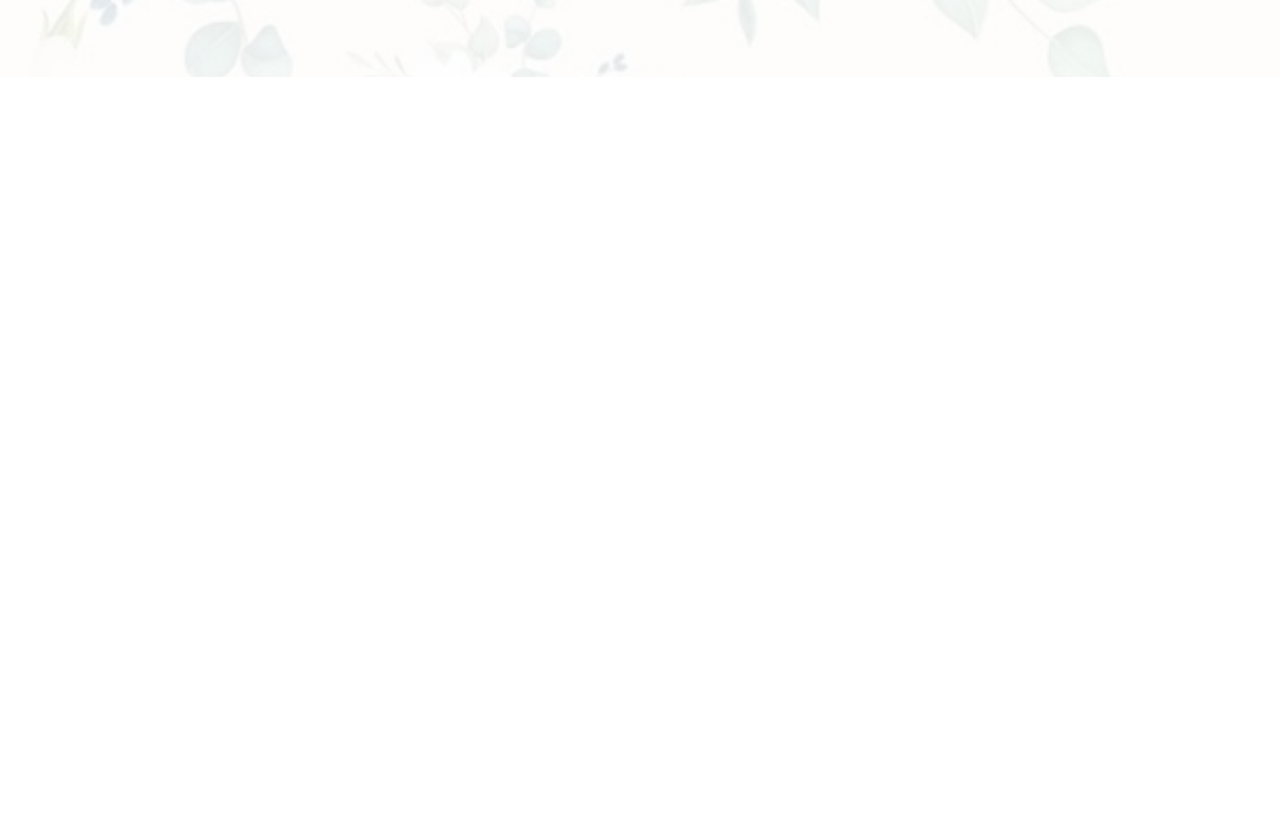
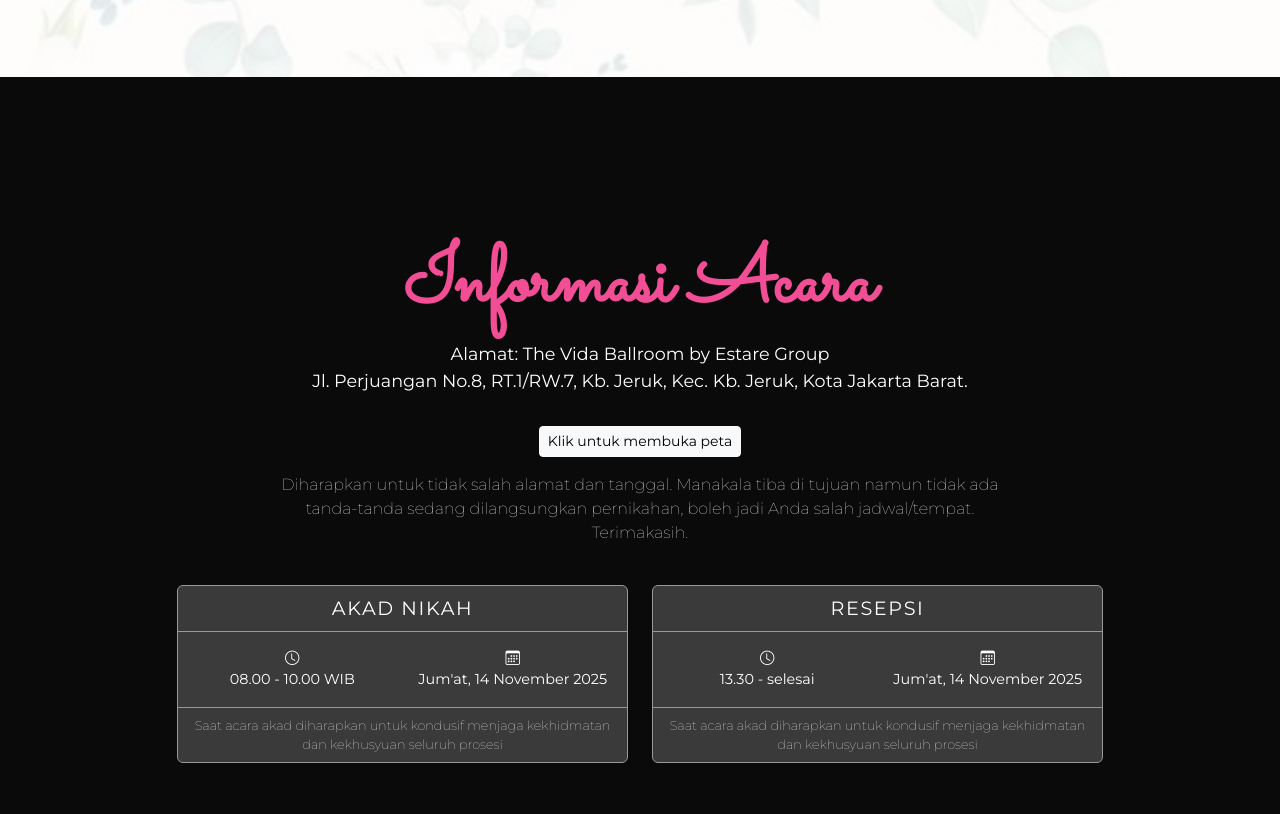
Before and after one commit to syahril991/syahrilnisa-wedding, a plain HTML site: page index.html in a window 1280 px wide. Shown: the part 1646-2460 px from the top of the page. Before the commit the page ends 2000 px from the top, so only its background shows below. Drawn offline with nearby package versions, Linux system fonts and the light colour scheme.

Commit message:
menambahkan peta dkk

```diff
--- a/index.html
+++ b/index.html
@@ -105,6 +105,64 @@
       </div>
     </section>
 
+    <section id="info" class="info">
+      <div class="container">
+        <div class="row justify-content-center">
+          <div class="col-md-8 col-10 text-center">
+            <h2>Informasi Acara</h2>
+            <p class="alamat">
+              Alamat: The Vida Ballroom by Estare Group <br />
+              Jl. Perjuangan No.8, RT.1/RW.7, Kb. Jeruk, Kec. Kb. Jeruk, Kota Jakarta Barat.
+            </p>
+            <a href="https://maps.app.goo.gl/kSh4EGof3NoPzrTb6" target="_blank" class="btn btn-light btn-sm my-3">Klik untuk membuka peta</a>
+            <p class="description">
+              Diharapkan untuk tidak salah alamat dan tanggal. Manakala tiba di tujuan namun tidak ada tanda-tanda sedang dilangsungkan pernikahan, boleh jadi Anda salah jadwal/tempat. <br />
+              Terimakasih.
+            </p>
+          </div>
+        </div>
+
+        <div class="row justify-content-center mt-4">
+          <div class="col-md-5 col-10">
+            <div class="card text-center text-bg-light mb-5">
+              <div class="card-header">Akad Nikah</div>
+              <div class="card-body">
+                <div class="row justify-content-center">
+                  <div class="col-md-6">
+                    <i class="bi bi-clock d-block"></i>
+                    <span>08.00 - 10.00 WIB</span>
+                  </div>
+                  <div class="col-md-6">
+                    <i class="bi bi-calendar3 d-block"></i>
+                    <span>Jum'at, 14 November 2025</span>
+                  </div>
+                </div>
+              </div>
+              <div class="card-footer">Saat acara akad diharapkan untuk kondusif menjaga kekhidmatan dan kekhusyuan seluruh prosesi</div>
+            </div>
+          </div>
+          <div class="col-md-5 col-10">
+            <div class="card text-center text-bg-light">
+              <div class="card-header">Resepsi</div>
+              <div class="card-body">
+                <div class="row justify-content-center">
+                  <div class="col-md-6">
+                    <i class="bi bi-clock d-block"></i>
+                    <span>13.30 - selesai</span>
+                  </div>
+                  <div class="col-md-6">
+                    <i class="bi bi-calendar3 d-block"></i>
+                    <span>Jum'at, 14 November 2025</span>
+                  </div>
+                </div>
+              </div>
+              <div class="card-footer">Saat acara akad diharapkan untuk kondusif menjaga kekhidmatan dan kekhusyuan seluruh prosesi</div>
+            </div>
+          </div>
+        </div>
+      </div>
+    </section>
+
     <script src="https://cdn.jsdelivr.net/npm/bootstrap@5.3.2/dist/js/bootstrap.bundle.min.js" integrity="sha384-C6RzsynM9kWDrMNeT87bh95OGNyZPhcTNXj1NW7RuBCsyN/o0jlpcV8Qyq46cDfL" crossorigin="anonymous"></script>
 
     <script>
--- a/style.css
+++ b/style.css
@@ -137,6 +137,51 @@ body {
   color: var(--pink);
 }
 
+.info {
+  background-color: var(--bg);
+  color: white;
+  padding-top: 10rem;
+  padding-bottom: 8rem;
+}
+
+.info h2 {
+  color: var(--pink);
+  font-family: "Sacramento";
+  font-size: 5rem;
+  font-weight: bold;
+}
+
+.info .alamat {
+  font-size: 1.1rem;
+}
+
+.info .description {
+  font-size: 1rem;
+  font-weight: 300;
+}
+
+.info .card {
+  background-color: rgba(255, 255, 255, 0.2) !important;
+  color: white !important;
+  border: 1px solid #999;
+}
+
+.info .card-header {
+  border-bottom: 1px solid #999;
+  text-transform: uppercase;
+  letter-spacing: 0.1rem;
+}
+
+.info .card-body {
+  font-size: 0.9rem;
+}
+
+.info .card-footer {
+  border-top: 1px solid #999;
+  font-size: 0.8rem;
+  font-weight: 300;
+}
+
 /* Media Query */
 /* Extra Large */
 @media (max-width: 1200px) {
@@ -187,3 +232,15 @@ body {
     margin: 3px;
   }
 }
+
+/* HP */
+@media (max-width: 400px) {
+  html {
+    font-size: 55%;
+  }
+
+  .simply-countdown > .simply-section {
+    padding: 40px;
+    margin: 2px;
+  }
+}
```
